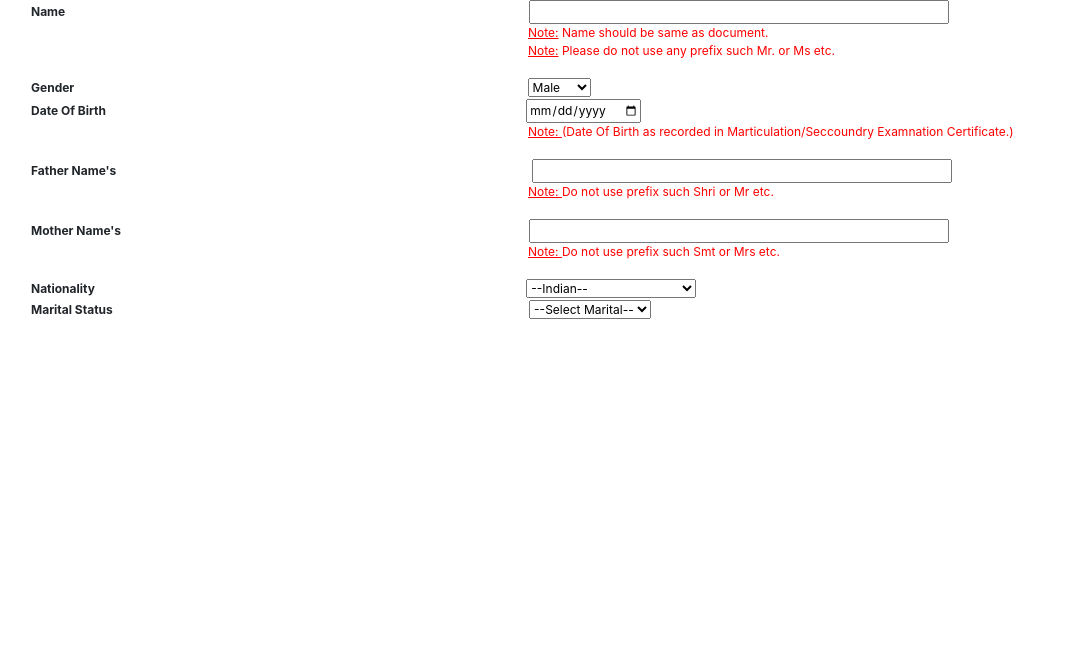
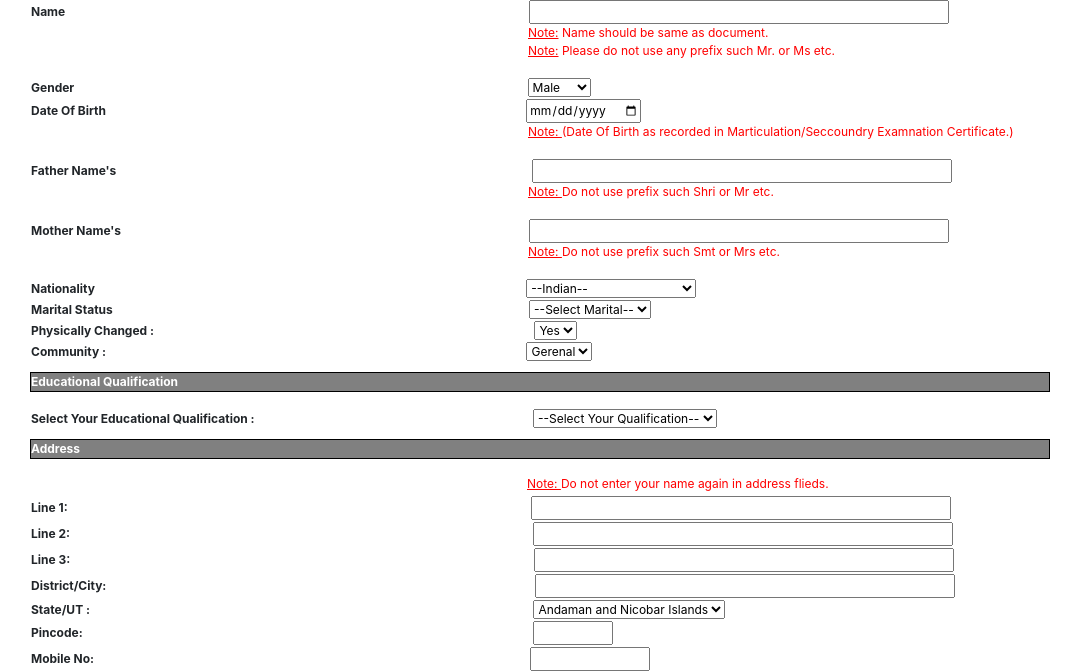
Before and after one commit to azadchoubey/php-practies, a PHP site: page /form.php in a window 1280 px wide. Shown: the part 200-872 px from the top of the page, without its empty margins (0-1083 px from the left). Before the commit the page ends 519 px from the top, so only its background shows below. Run offline with PHP 8.4, Linux system fonts and the light colour scheme; some libraries are stand-ins or nearby versions.

Commit message:
Add files via upload

```diff
--- a/form.php
+++ b/form.php
@@ -5,36 +5,31 @@
     <!-- Required meta tags -->
     <meta charset="utf-8">
     <meta name="viewport" content="width=device-width, initial-scale=1, shrink-to-fit=no">
-
     <!-- Bootstrap CSS -->
     <link rel="stylesheet" href="https://maxcdn.bootstrapcdn.com/bootstrap/4.0.0/css/bootstrap.min.css"
         integrity="sha384-Gn5384xqQ1aoWXA+058RXPxPg6fy4IWvTNh0E263XmFcJlSAwiGgFAW/dAiS6JXm" crossorigin="anonymous">
-
     <link rel="stylesheet" href="sty.css">
     <title>Hello, world!</title>
 </head>
-
 <body>
     <div class="Heading text-center mt-4">
         <h5>Application Form For Joining</h5>
         <p class="red">All the given fields are requied starts with *</p>
     </div>
-
-
     <h6 class="bord text-center"> <strong>Part-1 Registration </strong></h6>
     <div class="form">
     <from id="text">
         <strong>
-            <p id="ph"> Personal Details </p>
+            <p id="ph"  > Personal Details </p>
         </strong>
         <table><tr>
             <td><b>Name</b>
-                <input type="text" id="text" requied>
+                <input type="text" id="text"  requied>
                 <p class="red1"><u>Note:</u> Name should be same as document.<br>
                     <u>Note:</u> Please do not use any prefix such Mr. or Ms etc.
                 </p>
             </td></tr>
-            <tr > <td ><b>Gender</b>
+            <tr style="margin-bottom:10px;" > <td ><b>Gender</b>
            <SELECT id ="fill" >
                   <OPTION Value="Male">Male</OPTION>
                   <OPTION Value="Female">Female</OPTION>
@@ -254,10 +249,97 @@
                   <option value="">--Select Marital--</option>
   <option value="Married">Married</option>
   <option value="Unmarried">Unmarried</option>
-  </select>
+  </select></td> </tr>
 
+  <tr > <td ><b>Physically Changed :</b>
+  <select name="Physically"  style=" margin-left: 377px;">
+ <option value="Yes">Yes</option>
+  <option value="No">No</option>
+  </td> </tr>
+  <tr > <td ><b>Community :</b>
+  <select name="Community"  style=" margin-left: 417px; margin-bottom:10px;">
+ <option value="Yes">Gerenal</option>
+  <option value="No">OBC</option>
+  <option value="No">SC/ST</option>
+  </td> </tr> </table>
 
-                </table>
+   <strong>
+            <p id="ph"> Educational Qualification </p>
+        </strong>
+        <table>
+        <tr > <td ><b>Select Your Educational Qualification :</b>
+        <select name="Qualification"  style=" margin-left: 275px; margin-bottom:10px;">
+        <option value="">--Select Your Qualification--</option>
+ <option value="10th">10th</option>
+  <option value="10+2">10+2</option>
+  <option value="Grauation">Grauation</option>
+  <option value="Post Grauation ">Post Grauation </option>
+         </td> </tr> </table>
+         <strong>
+            <p id="ph"> Address </p>
+        </strong>
+        <table>
+
+        <p class="red1" style="margin-bottom:2px;"><u> Note: </u> Do not enter your name again in address flieds. </p > </td>
+        <tr > <td ><b>Line 1:</b>
+        <input type="text" id="text"  requied>
+        </td> </tr>
+        <tr > <td ><b>Line 2:</b>
+        <input type="text" id="text"  requied>
+        </td> </tr>
+
+        <tr > <td ><b>Line 3:</b>
+        <input type="text" id="text"  requied>
+        </td> </tr>
+        <tr > <td ><b>District/City:</b>
+        <input type="text" style=" margin-left: 425px;  width:420px;" requied>
+        </td> </tr>
+        <tr > <td ><b>State/UT :</b>
+<select name=slist  style=" margin-left: 440px;">
+<option value="Andaman and Nicobar Islands">Andaman and Nicobar Islands</option>
+<option value="Andhra Pradesh">Andhra Pradesh</option>
+<option value="Arunachal Pradesh">Arunachal Pradesh</option>
+<option value="Assam">Assam</option>
+<option value="Bihar">Bihar</option>
+<option value="Chandigarh">Chandigarh</option>
+<option value="Chhattisgarh">Chhattisgarh</option>
+<option value="Dadra and Nagar Haveli">Dadra and Nagar Haveli</option>
+<option value="Daman and Diu">Daman and Diu</option>
+<option value="Delhi">Delhi</option>
+<option value="Goa">Goa</option>
+<option value="Gujarat">Gujarat</option>
+<option value="Haryana">Haryana</option>
+<option value="Himachal Pradesh">Himachal Pradesh</option>
+<option value="Jammu and Kashmir">Jammu and Kashmir</option>
+<option value="Jharkhand">Jharkhand</option>
+<option value="Karnataka">Karnataka</option>
+<option value="Kerala">Kerala</option>
+<option value="Lakshadweep">Lakshadweep</option>
+<option value="Madhya Pradesh">Madhya Pradesh</option>
+<option value="Maharashtra">Maharashtra</option>
+<option value="Manipur">Manipur</option>
+<option value="Meghalaya">Meghalaya</option>
+<option value="Mizoram">Mizoram</option>
+<option value="Nagaland">Nagaland</option>
+<option value="Orissa">Orissa</option>
+<option value="Pondicherry">Pondicherry</option>
+<option value="Punjab">Punjab</option>
+<option value="Rajasthan">Rajasthan</option>
+<option value="Sikkim">Sikkim</option>
+<option value="Tamil Nadu">Tamil Nadu</option>
+<option value="Tripura">Tripura</option>
+<option value="Uttaranchal">Uttaranchal</option>
+<option value="Uttar Pradesh">Uttar Pradesh</option>
+<option value="West Bengal">West Bengal</option>
+</select>
+
+<tr > <td ><b>Pincode:</b>
+        <input type="text" style=" font-size: 12px; margin-left: 447px;  width:80px; " requied>
+        </td> </tr>
+
+        <tr > <td ><b>Mobile No:</b>
+        <input type="text" style=" font-size: 12px; margin-left: 432px;  width:120px; " requied>
+        </td> </tr>
 
 
 
@@ -265,12 +347,8 @@
 
 
 
-        </from>
-    </div>
 
-
-
-
+        </from>  </div>
     <!-- Optional JavaScript -->
     <!-- jQuery first, then Popper.js, then Bootstrap JS -->
     <script src="https://code.jquery.com/jquery-3.2.1.slim.min.js"
@@ -283,5 +361,4 @@
         integrity="sha384-JZR6Spejh4U02d8jOt6vLEHfe/JQGiRRSQQxSfFWpi1MquVdAyjUar5+76PVCmYl" crossorigin="anonymous">
     </script>
 </body>
-
 </html>
```
